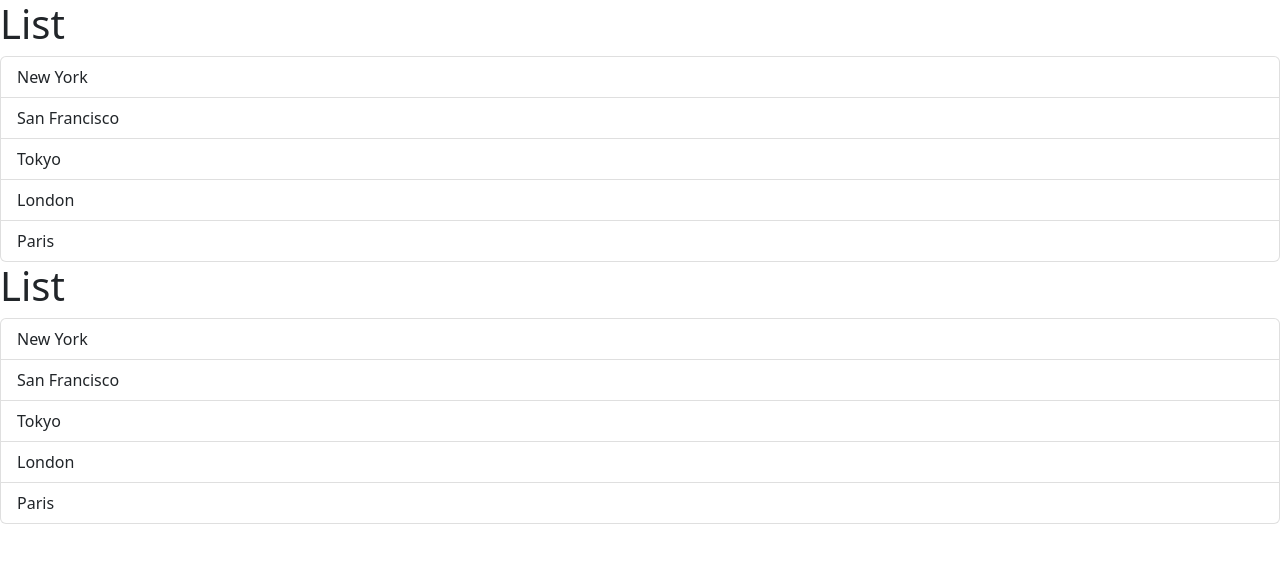
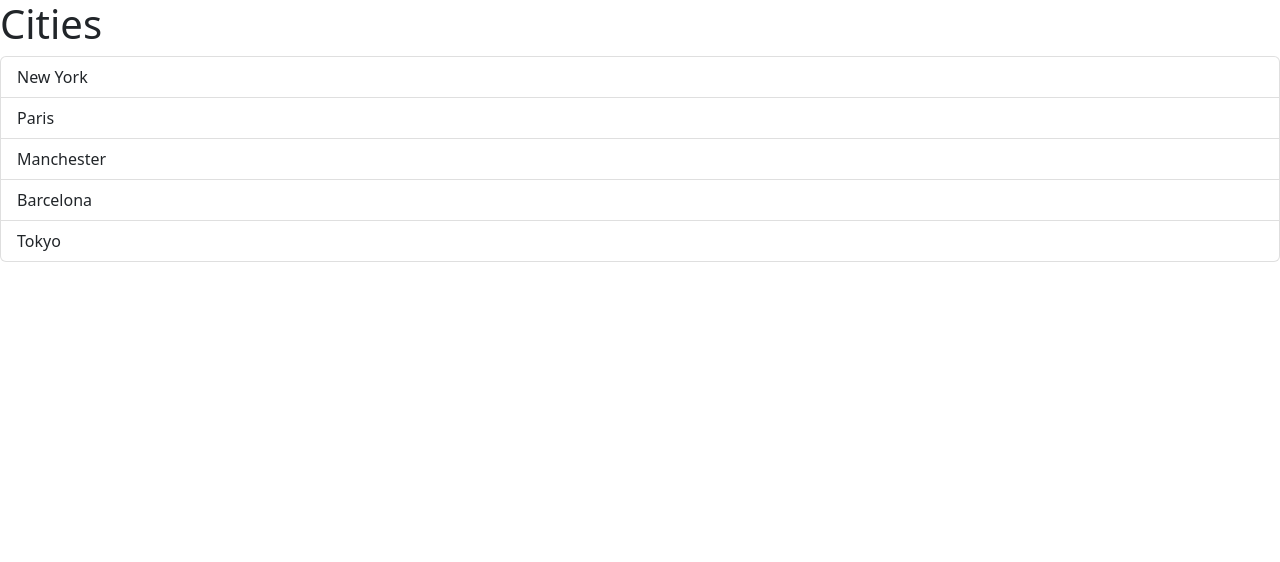
Before and after one commit to RogerMo01/React, a React (Vite) app: page / in a window 1280 px wide. Shown: the top 562 px of the page. Built offline with nearby package versions, Linux system fonts and the light colour scheme.

Commit message:
feat: Pass arguments via Props

```diff
--- a/src/App.tsx
+++ b/src/App.tsx
@@ -1,7 +1,14 @@
 import ListGroup2 from "./components/ListGroup";
 
+
 function App() {
-  return <div><ListGroup2 /><ListGroup2 /></div>;
+  const CITIES = ['New York', 'Paris', 'Manchester', 'Barcelona', 'Tokyo']
+
+  const handleSelectItem = (item: string) => {
+    console.log(item);
+  }
+
+  return <div><ListGroup2 items={CITIES} heading="Cities" onSelectItem={handleSelectItem}/></div>;
 }
 
 export default App;
--- a/src/components/ListGroup.tsx
+++ b/src/components/ListGroup.tsx
@@ -1,6 +1,4 @@
 import { MouseEvent, useState } from "react";
-
-const CITIES = ["New York", "San Francisco", "Tokyo", "London", "Paris"];
 
 // const ListGroup = ({ list = CITIES }) => (
 //   <>
@@ -13,13 +11,19 @@ const CITIES = ["New York", "San Francisco", "Tokyo", "London", "Paris"];
 //   </>
 // );
 
-const message = CITIES.length === 0 ? <p>List is empty</p> : null;
-const getMessage = () => {
-  return CITIES.length === 0 ? <p>List is empty</p> : null;
-}; // a function is better when we pass parameters from the other function
+interface Props {
+  items: string[]
+  heading: string
+  onSelectItem: (item: string) => void
+}
+
+// const message = CITIES.length === 0 ? <p>List is empty</p> : null;
+// const getMessage = () => {
+//   return CITIES.length === 0 ? <p>List is empty</p> : null;
+// }; // a function is better when we pass parameters from the other function
 
 // Event Handler
-const handleClick = (event : MouseEvent) => console.log(event);
+const handleClick = (event: MouseEvent) => console.log(event);
 
 // let selectedIndex = -1;
 // I want this variable to be a state of this component, and its value will change over time
@@ -28,25 +32,31 @@ const handleClick = (event : MouseEvent) => console.log(event);
 // arr[0] // variable (selectedIndex)
 // arr[1] // updater function
 
-function ListGroup2() {
-
-const [selectedIndex, setSelectedIndex] = useState(-1);
+function ListGroup2({items, heading, onSelectItem}: Props) {
+  const [selectedIndex, setSelectedIndex] = useState(-1);
 
   return (
     <>
-      <h1>List</h1>
+      <h1>{heading}</h1>
       {/* {message} */}
       {/* {getMessage()} */}
-      {CITIES.length === 0 && <p>List is empty</p>}
+      {items.length === 0 && <p>List is empty</p>}
 
       <ul className="list-group">
-        {CITIES.map((item, index) => (
+        {items.map((item, index) => (
           <li
-            className={selectedIndex === index ? 'list-group-item active' : 'list-group-item'}
+            className={
+              selectedIndex === index
+                ? "list-group-item active"
+                : "list-group-item"
+            }
             key={item}
             // onClick={() => console.log("Clicked " + item + " at index " + index)}
             // onClick={handleClick}
-            onClick={() => {setSelectedIndex(index);} }
+            onClick={() => {
+              setSelectedIndex(index);
+              onSelectItem(item);
+            }}
           >
             {item}
           </li>
```
